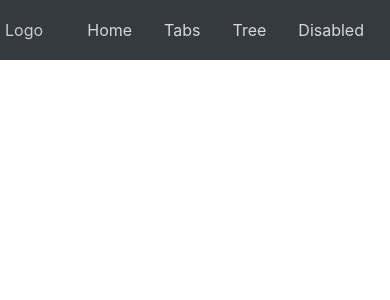
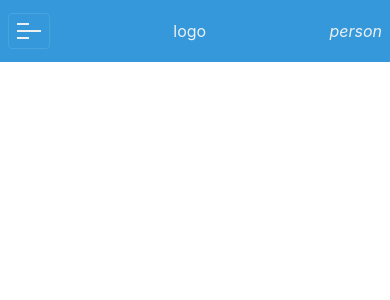
Before and after one commit to mi-web-89/vue-components, a Vue app: page /components in a window 390 px wide. Shown: the top 300 px of the page. Built offline with nearby package versions, Linux system fonts and the light colour scheme; what liquor-tree would draw is missing.

Commit message:
added  navigation mobile

```diff
--- a/package.json
+++ b/package.json
@@ -11,6 +11,7 @@
     "axios": "^0.19.0",
     "core-js": "^3.4.3",
     "liquor-tree": "^0.2.70",
+    "mobile-device-detect": "^0.3.3",
     "vue": "^2.6.10",
     "vue-router": "^3.1.3",
     "vuex": "^3.1.2"
--- a/src/App.vue
+++ b/src/App.vue
@@ -1,21 +1,50 @@
 <template>
   <div id="app">
-    <menu-desktop />
+    <menu-mobile @sideMenu="showMenu = !showMenu" v-if="_isMobile"/>
+    <menu-desktop v-else/>
+
+    <!-- <menu-responsive /> -->
+
     <!-- <div id="nav-simple" class="text-center">
       <router-link to="/">Home</router-link> |
       <router-link to="/tabs">Tabs</router-link> |
       <router-link to="/tree">Tree</router-link>
     </div> -->
+
     <router-view/>
+
+     <!-- modal/overlay -->
+    <overlay v-if="showMenu" @close="showMenu = false">
+      <side-menu @close="showMenu = false"></side-menu>
+    </overlay>
   </div>
 </template>
 
 <script>
+import { isMobile } from 'mobile-device-detect'
 import MenuDesktop from './components/navigation/desktop/'
+import MenuMobile from './components/navigation/mobile/Menu'
+// import MenuResponsive from '@/components/navigation/Responsive'
+import SideMenu from './components/navigation/mobile/SideMenu'
+import Overlay from './components/ui/Overlay'
 
 export default {
   components: {
-    MenuDesktop
+    MenuDesktop,
+    MenuMobile,
+    // MenuResponsive,
+    SideMenu,
+    Overlay
+  },
+  data() {
+    return {
+      showMenu: false,
+    }
+  },
+  computed: {
+    _isMobile() {
+      return isMobile
+    }
   }
 }
 </script>
@@ -25,17 +54,17 @@ export default {
 @import './assets/styles/control.scss';
 @import './assets/styles/layout.scss';
 
-#nav-simple {
-  padding: 30px;
+// #nav-simple {
+//   padding: 30px;
 
-  a {
-    font-weight: bold;
-    color: #2c3e50;
+//   a {
+//     font-weight: bold;
+//     color: #2c3e50;
 
-    /*class include vue */
-    &.router-link-exact-active {
-      color: #42b983;
-    }
-  }
-}
+//     /*class include vue */
+//     &.router-link-exact-active {
+//       color: #42b983;
+//     }
+//   }
+// }
 </style>
--- /dev/null
+++ b/src/components/navigation/Responsive.vue
@@ -0,0 +1,188 @@
+<template>
+  <nav id="nav">
+    <!-- toggler -->
+    <button class="navbar-toggler" type="button" @click="showMenu = !showMenu">
+      <div class="hamburger">
+        <span></span>
+        <span></span>
+        <span></span>
+      </div>
+    </button>
+
+    <!-- menu -->
+    <div class="collapse navbar-collapse" :class="{'show-menu': showMenu}">
+      <ul class="navbar-nav">
+        <li class="nav-item active">
+          <a class="nav-link" href="#">Active</a>
+        </li>
+        <li class="nav-item">
+          <a class="nav-link" href="#">Link</a>
+        </li>
+        <li class="nav-item">
+          <a class="nav-link" href="#">Link</a>
+        </li>
+        <li class="nav-item">
+          <a class="nav-link" href="#">Disabled</a>
+        </li>
+      </ul>
+    </div>
+  </nav>
+</template>
+
+<script>
+export default {
+  name: 'appMenu',
+  data() {
+    return {
+      showMenu: false
+    };
+  }
+};
+</script>
+
+<style lang="scss" scoped>
+$text-navbar: rgba(255, 255, 255, 0.8);
+$border-bottom: rgba(255, 255, 255, 0.3);
+$nav-background: #343a40;
+$nav-collapse-background: #2d3436;
+$primary: #007bff;
+$primary-hover: #0056b3;
+
+#nav {
+  position: relative;
+  display: -ms-flexbox;
+  display: flex;
+  -ms-flex-wrap: wrap;
+  flex-wrap: wrap;
+  -ms-flex-align: center;
+  align-items: center;
+  -ms-flex-pack: justify;
+  justify-content: space-between;
+  background-color: $nav-background;
+
+  .navbar-collapse {
+    -ms-flex-preferred-size: 100%;
+    flex-basis: 100%;
+    -ms-flex-positive: 1;
+    flex-grow: 1;
+    -ms-flex-align: center;
+    align-items: center;
+    background-color: $nav-collapse-background;
+  }
+
+  .collapse:not(.show) {
+    display: none;
+  }
+
+  .show-menu {
+    display: block !important;
+  }
+
+  .navbar-nav {
+    display: -ms-flexbox;
+    display: flex;
+    -ms-flex-direction: column;
+    flex-direction: column;
+    padding-left: 0;
+    margin-top: 0;
+    margin-bottom: 0;
+    list-style: none;
+
+    .nav-item:first-child {
+      border-top: solid 1px $border-bottom;
+    }
+    .nav-item {
+      border-bottom: solid 1px $border-bottom;
+    }
+
+    .nav-link {
+      display: block;
+      padding: 0.5rem 1rem;
+      color: $text-navbar;
+      text-decoration: none;
+    }
+
+    .nav-link:hover,
+    .nav-link:focus {
+      text-decoration: none;
+    }
+  }
+
+  .navbar-toggler {
+    padding: 0.25rem 0.5rem;
+    font-size: 1.25rem;
+    line-height: 1;
+    // color: rgba(255, 255, 255, 0.5);
+    background-color: transparent;
+    border: 1px solid rgba(255, 255, 255, 0.1);
+    border-radius: 0.25rem;
+    margin: 0.45rem 0.5rem;
+
+    .hamburger span {
+      height: 1px;
+      margin-top: 5px;
+      margin-bottom: 5px;
+      background-color: $text-navbar;
+      display: block;
+      // transition: 0.33s;
+
+      &:nth-child(1) {
+        width: 12px;
+      }
+      &:nth-child(2) {
+        width: 24px;
+      }
+      &:nth-child(3) {
+        width: 12px;
+      }
+    }
+  }
+
+  @media only screen and (min-width: 768px) {
+    -ms-flex-flow: row nowrap;
+    flex-flow: row nowrap;
+    -ms-flex-pack: start;
+    justify-content: flex-start;
+    padding: 0.25rem 0.5rem;
+
+    .navbar-collapse {
+      background-color: $nav-background;
+    }
+
+    .navbar-nav {
+      -ms-flex-direction: row;
+      flex-direction: row;
+
+      .nav-item {
+        border: none !important;
+      }
+
+      .nav-link {
+        padding-right: 0.5rem;
+        padding-left: 0.5rem;
+      }
+    }
+
+    .navbar-toggler {
+      display: none;
+    }
+
+    .navbar-collapse {
+      display: -ms-flexbox !important;
+      display: flex !important;
+      -ms-flex-preferred-size: auto;
+      flex-basis: auto;
+    }
+
+    // .navbar-expand-md .navbar-nav .dropdown-menu {
+    //   position: absolute;
+    // }
+
+    // .navbar-expand-md > .container,
+    // .navbar-expand-md > .container-fluid {
+    //   -ms-flex-wrap: nowrap;
+    //   flex-wrap: nowrap;
+    // }
+  }
+}
+</style>
--- a/src/components/navigation/desktop/index.vue
+++ b/src/components/navigation/desktop/index.vue
@@ -41,7 +41,7 @@ export default {
 <style lang="scss" scoped>
 $text-navbar: rgba(255, 255, 255, 0.8);
 $border-bottom: rgba(255, 255, 255, 0.3);
-$nav-background: #343a40;
+$nav-background: #3498db;
 $nav-collapse-background: #2d3436;
 $primary: #007bff;
 $primary-hover: #0056b3;
--- /dev/null
+++ b/src/components/navigation/mobile/Hamburger.vue
@@ -0,0 +1,42 @@
+<template>
+  <button class="navbar-toggler" type="button" @click="$emit('showMenu')">
+    <div class="hamburger">
+      <span></span>
+      <span></span>
+      <span></span>
+    </div>
+  </button>
+</template>
+
+<style lang="scss" scoped>
+$text-navbar: #ecf0f1;
+
+.navbar-toggler {
+  padding: 0.25rem 0.5rem;
+  font-size: 1.25rem;
+  line-height: 1;
+  // color: rgba(255, 255, 255, 0.5);
+  background-color: transparent;
+  border: 1px solid rgba(255, 255, 255, 0.1);
+  border-radius: 0.25rem;
+
+  .hamburger span {
+    height: 2px;
+    margin-top: 5px;
+    margin-bottom: 5px;
+    background-color: $text-navbar;
+    display: block;
+    // transition: 0.33s;
+
+    &:nth-child(1) {
+      width: 12px;
+    }
+    &:nth-child(2) {
+      width: 24px;
+    }
+    &:nth-child(3) {
+      width: 12px;
+    }
+  }
+}
+</style>
--- /dev/null
+++ b/src/components/navigation/mobile/Menu.vue
@@ -0,0 +1,51 @@
+<template>
+  <nav id="nav">
+    <div class="navbar">
+      <!-- toggler -->
+      <hamburger @showMenu="$emit('sideMenu')"></hamburger>
+
+      <!-- logo -->
+      <div>logo</div>
+
+      <!-- icon user -->
+     <i class="material-icons" style="color: #ecf0f1">person</i>
+    </div>
+  </nav>
+</template>
+
+<script>
+import Hamburger from "./Hamburger"
+export default {
+  components: {
+    Hamburger
+  }
+}
+</script>
+
+<style lang="scss" scoped>
+$nav-bg-active: #3498db;
+$text-navbar: #ecf0f1;
+
+#nav {
+  background-color: $nav-bg-active;
+  top: 0;
+  width: 100%;
+  // position: fixed;
+  top: 0;
+  // z-index: 1000;
+  padding: 0.8rem 0.5rem;
+  color: $text-navbar;
+  // margin-bottom: 5rem;
+
+  .navbar {
+    display: -ms-flexbox;
+    display: flex;
+    -ms-flex-wrap: wrap;
+    flex-wrap: wrap;
+    -ms-flex-align: center;
+    align-items: center;
+    -ms-flex-pack: justify;
+    justify-content: space-between;
+  }
+}
+</style>
--- /dev/null
+++ b/src/components/navigation/mobile/SideMenu.vue
@@ -0,0 +1,126 @@
+<template>
+  <nav id="menu">
+    <ul class="nav-item">
+      <li class="item" id="menu1">
+        <a href="#menu1" class="btn">Menu 1</a>
+        <div class="smenu" @click="$emit('close')">
+          <a href="#">Submenu 1.1</a>
+          <a href="#">Submenu 1.2</a>
+        </div>
+      </li>
+
+      <li class="item" id="menu2">
+        <a href="#menu2" class="btn">Menu 2</a>
+        <div class="smenu" @click="$emit('close')">
+          <a href="#">Submenu 2.1</a>
+          <a href="#">Submenu 2.2</a>
+        </div>
+      </li>
+
+      <li class="item" id="menu3">
+        <a href="#menu3" class="btn">Menu 3</a>
+        <div class="smenu" @click="$emit('close')">
+          <a href="#">Submenu 3.1</a>
+          <a href="#">Submenu 3.2</a>
+        </div>
+      </li>
+
+      <li class="item" @click="$emit('close')">
+        <a href="#" class="btn">Logout</a>
+      </li>
+    </ul>
+  </nav>
+</template>
+
+<script>
+export default {};
+</script>
+
+<style lang="scss" scope>
+#menu {
+  max-width: 85%;
+  height: 100%;
+  background-color: #333;
+
+  * {
+    text-decoration: none;
+    font-family: sans-serif;
+  }
+
+  .nav-item {
+    margin: 0;
+    padding: 0;
+
+    .item {
+      list-style-type: none;
+      border-bottom: solid 1px #2980b9;
+      overflow: hidden;
+
+      .btn {
+        display: block;
+        background-color: #3498db;
+        padding: 0.8rem 1rem;
+        color: #fff;
+        position: relative;
+      }
+      .btn:before {
+        content: "";
+        position: absolute;
+        width: 1rem;
+        height: 1rem;
+        background-color: #3498db;
+        left: 1.2rem;
+        bottom: -0.5rem;
+        transform: rotate(45deg);
+      }
+      .btn:hover {
+        color: #95a5a6;
+      }
+      .btn:last-child:before {
+        content: none;
+      }
+
+      .smenu {
+        background-color: #333;
+        overflow: hidden;
+        transition: max-height 0.3s;
+        max-height: 0;
+
+        a {
+          display: block;
+          padding: 1.2rem 1.2rem;
+          color: #fff;
+          margin: 0.3rem 0;
+          font-size: 0.9rem;
+          position: relative;
+          border-bottom: solid 1px #2c3e50;
+          z-index: 1;
+        }
+        a:last-child {
+          border-bottom: none;
+        }
+        a:before {
+          content: "";
+          position: absolute;
+          background-color: #3498db;
+          font-weight: 1rem;
+          width: 6px;
+          height: 100%;
+          top: 0;
+          left: 0;
+          transition: 0.5s;
+          opacity: 0;
+        }
+        a:hover:before {
+          opacity: 1;
+        }
+      }
+    }
+    .item:target {
+      .smenu {
+        max-height: 10em;
+      }
+    }
+  }
+}
+</style>
--- /dev/null
+++ b/src/components/ui/Overlay.vue
@@ -0,0 +1,19 @@
+<template>
+  <div class="overlay" @click.self="$emit('close')">
+      <slot></slot>
+  </div>
+</template>
+
+<style lang="scss" scoped>
+.overlay {
+  position: fixed;
+  z-index: 1;
+  left: 0;
+  top: 0;
+  width: 100%;
+  height: 100%;
+  overflow: auto;
+  background-color: rgb(0, 0, 0);
+  background-color: rgba(0, 0, 0, 0.4);
+}
+</style>
```
Also changed, not shown: 2 other files (tests, documents, lock files or other folders).
